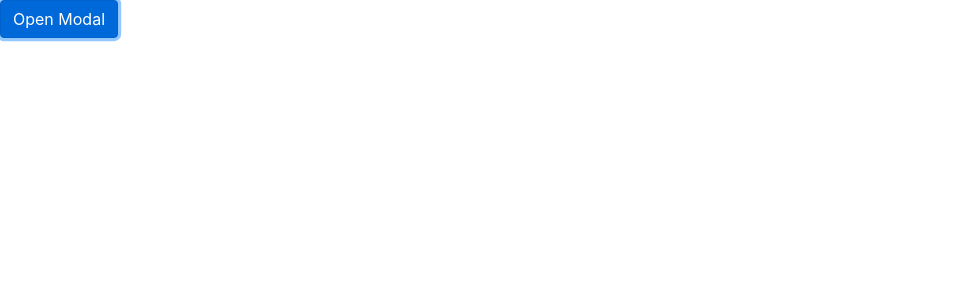
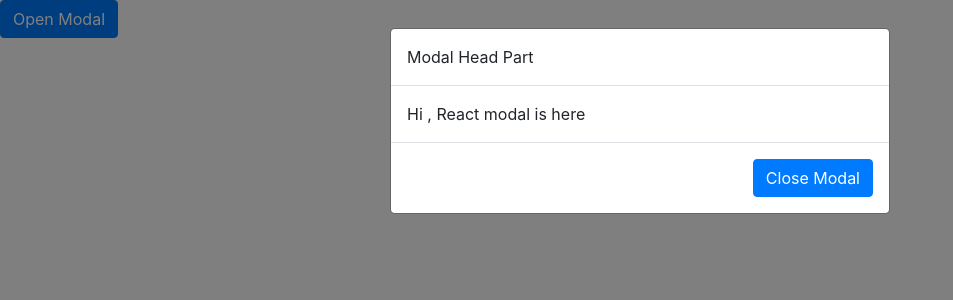
Before and after one commit to KarlRom/DigiInsurance-PackageSelectionPage, a React (Create React App) app in the folder my-app/: page / in a window 1280 px wide. Both pictures are taken after a click on the button "Open Modal". Shown: the top 300 px of the page, without its empty margins (0-953 px from the left). Built offline with nearby package versions, Linux system fonts and the light colour scheme.

Commit message:
initial-fixed

```diff
--- a/my-app/src/App.js
+++ b/my-app/src/App.js
@@ -9,20 +9,20 @@ class App extends React.Component {
   }
   handleModal()
   {
-    this.setState({show:true})
+    this.setState({show:!this.state.show})
   }
   render() {
     return (
     <div>
       {/*<h1> Bootstrap Modal in React</h1>*/}
       <Button onClick={()=>{this.handleModal()}}>Open Modal</Button>
-      <Modal show ={false} >
-        <Modal.header>Modal Head Part</Modal.header>
+      <Modal show ={this.state.show} onHide={()=>this.handleModal()} >
+        <Modal.Header >Modal Head Part</Modal.Header>
         <Modal.Body>
           Hi , React modal is here
         </Modal.Body>
         <Modal.Footer>
-          <Button>
+          <Button  onClick={()=>{this.handleModal()}}>
             Close Modal
           </Button>
         </Modal.Footer>
```
